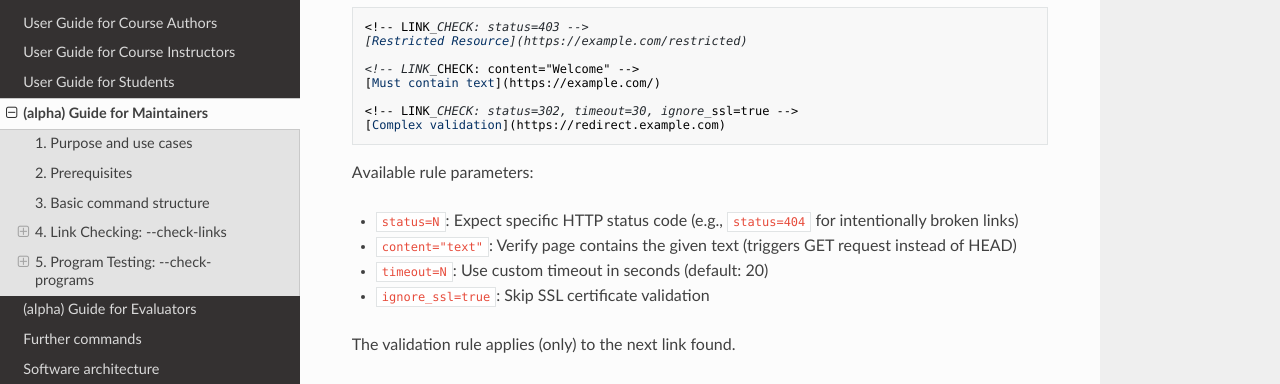
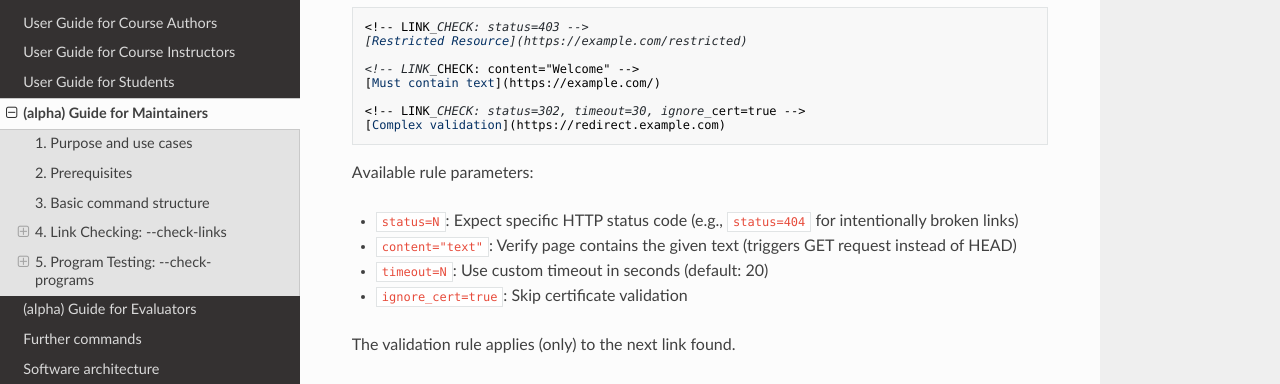
Before and after one commit to fubinf/sedrila, an MkDocs documentation site: the page built from docs/maintainers.md, in a window 1280 px wide and 900 px high, scrolled down 2555 px. Shown: the part 156-540 px from the top of the window. Built offline with MkDocs 1.6.1, drawn with Linux system fonts in a browser that asks for light colours; nearby versions of some CDN libraries.

Commit message:
docs: #30, little changes

````diff
--- a/docs/maintainers.md
+++ b/docs/maintainers.md
@@ -117,7 +117,7 @@ You can specify custom validation rules using HTML comments before links:
 <!-- LINK_CHECK: content="Welcome" -->
 [Must contain text](https://example.com/)
 
-<!-- LINK_CHECK: status=302, timeout=30, ignore_ssl=true -->
+<!-- LINK_CHECK: status=302, timeout=30, ignore_cert=true -->
 [Complex validation](https://redirect.example.com)
 ```
 
@@ -126,7 +126,7 @@ Available rule parameters:
 - `status=N`: Expect specific HTTP status code (e.g., `status=404` for intentionally broken links)
 - `content="text"`: Verify page contains the given text (triggers GET request instead of HEAD)
 - `timeout=N`: Use custom timeout in seconds (default: 20)
-- `ignore_ssl=true`: Skip SSL certificate validation
+- `ignore_cert=true`: Skip certificate validation
 
 The validation rule applies (only) to the next link found.
 
````
